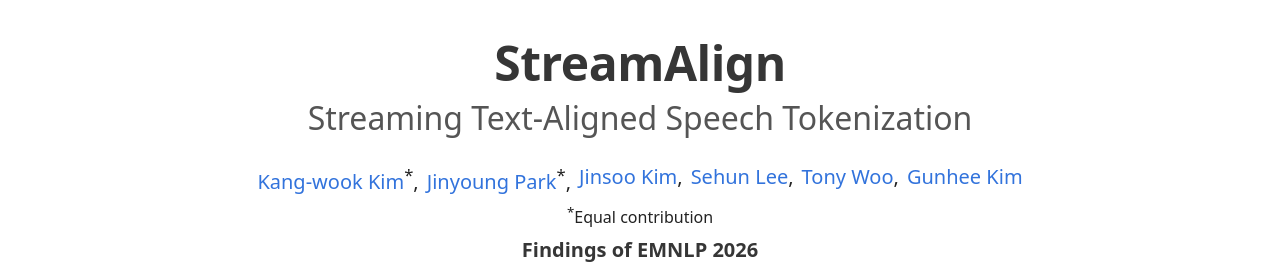
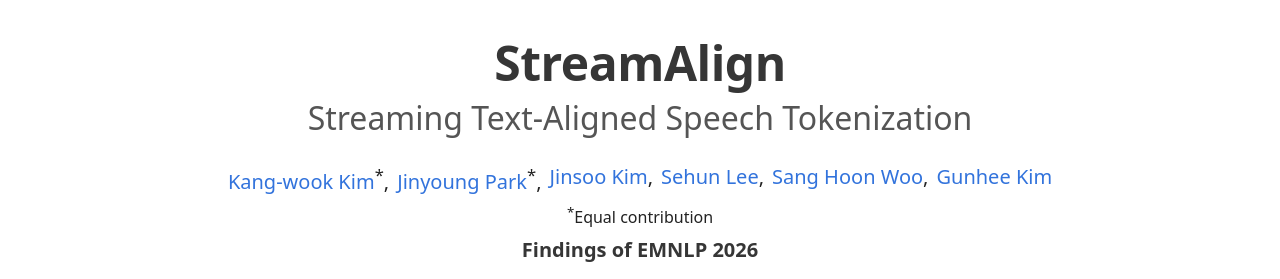
Before and after one commit to ishlove77/StreamAlign, a plain HTML site: page docs/index.html in a window 1280 px wide. Shown: the top 279 px of the page. Drawn offline with nearby package versions, Linux system fonts and the light colour scheme.

Commit message:
Use "Sang Hoon Woo" consistently in author lists

```diff
--- a/docs/index.html
+++ b/docs/index.html
@@ -25,7 +25,7 @@
             <span class="author-block"><a href="https://www.linkedin.com/in/jinyoung-park-3841b4384/" target="_blank" rel="noopener">Jinyoung Park</a><sup>*</sup>,</span>
             <span class="author-block"><a href="https://www.linkedin.com/in/%EC%A7%84%EC%88%98-%EA%B9%80-b769832a1/" target="_blank" rel="noopener">Jinsoo Kim</a>,</span>
             <span class="author-block"><a href="https://yhytoto12.github.io" target="_blank" rel="noopener">Sehun Lee</a>,</span>
-            <span class="author-block"><a href="https://tonywoo.me/" target="_blank" rel="noopener">Tony Woo</a>,</span>
+            <span class="author-block"><a href="https://tonywoo.me/" target="_blank" rel="noopener">Sang Hoon Woo</a>,</span>
             <span class="author-block"><a href="https://vision.snu.ac.kr/gunhee/" target="_blank" rel="noopener">Gunhee Kim</a></span>
           </div>
 
```
Also changed, not shown: 1 other file.
